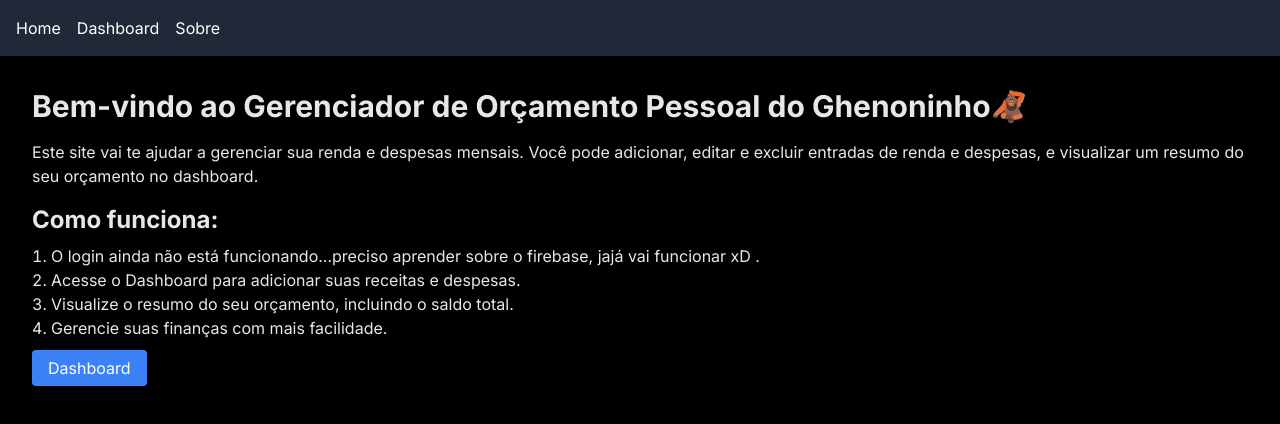
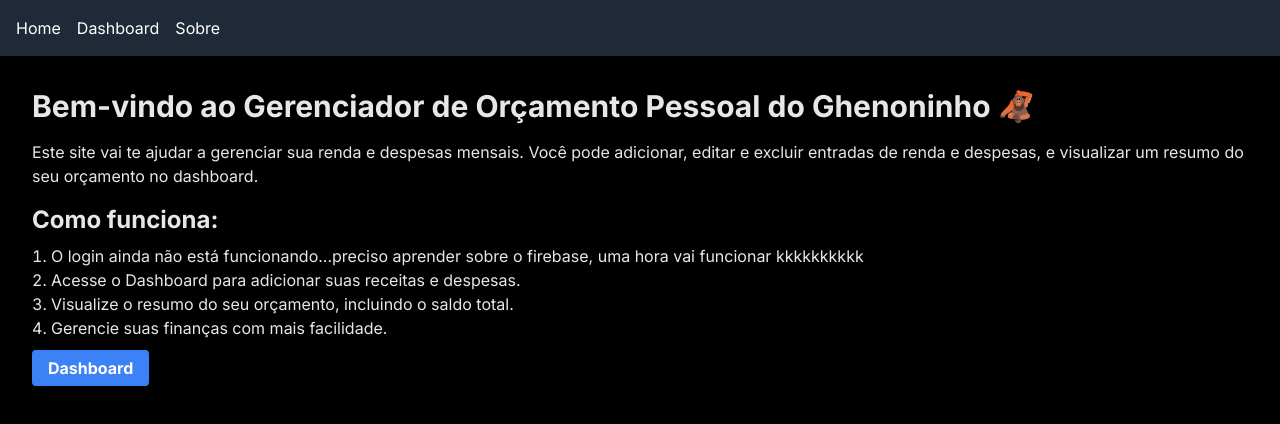
Before and after one commit to Ghenoo/gerenciador-orcamento, a Next.js app: page / in a window 1280 px wide. Shown: the top 424 px of the page. Built offline with nearby package versions, Linux system fonts and the light colour scheme.

Commit message:
refactor: add font-bold and texts

```diff
--- a/src/app/page.tsx
+++ b/src/app/page.tsx
@@ -3,7 +3,7 @@ import Link from 'next/link'
 export default function Home() {
   return (
     <main className="p-8">
-      <h1 className="text-3xl font-bold mb-4">Bem-vindo ao Gerenciador de Orçamento Pessoal do Ghenoninho🦧</h1>
+      <h1 className="text-3xl font-bold mb-4">Bem-vindo ao Gerenciador de Orçamento Pessoal do Ghenoninho 🦧</h1>
       <p className="mb-4">
         Este site vai te ajudar a gerenciar sua renda e despesas mensais.
         Você pode adicionar, editar e excluir entradas de renda e despesas,
@@ -11,12 +11,12 @@ export default function Home() {
       </p>
       <h2 className="text-2xl font-bold mb-2">Como funciona:</h2>
       <ol className="list-decimal list-inside mb-4">
-        <li>O login ainda não está funcionando...preciso aprender sobre o firebase, jajá vai funcionar xD .</li>
+        <li>O login ainda não está funcionando...preciso aprender sobre o firebase, uma hora vai funcionar kkkkkkkkkk</li>
         <li>Acesse o Dashboard para adicionar suas receitas e despesas.</li>
         <li>Visualize o resumo do seu orçamento, incluindo o saldo total.</li>
         <li>Gerencie suas finanças com mais facilidade.</li>
       </ol>
-      <Link href="/dashboard" className="bg-blue-500 text-white px-4 py-2 rounded hover:bg-blue-600">
+      <Link href="/dashboard" className="font-bold bg-blue-500 text-white px-4 py-2 rounded hover:bg-blue-600">
         Dashboard
       </Link>
     </main>
```
